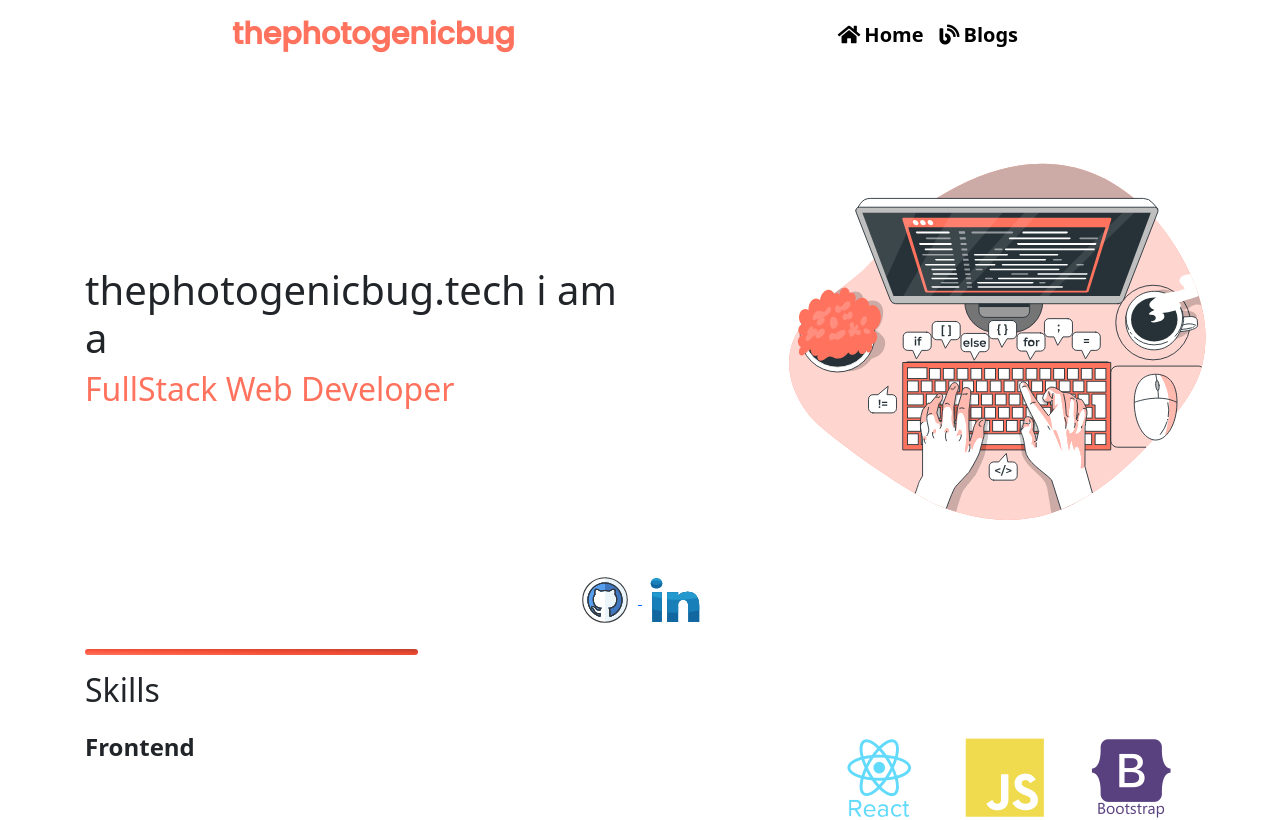
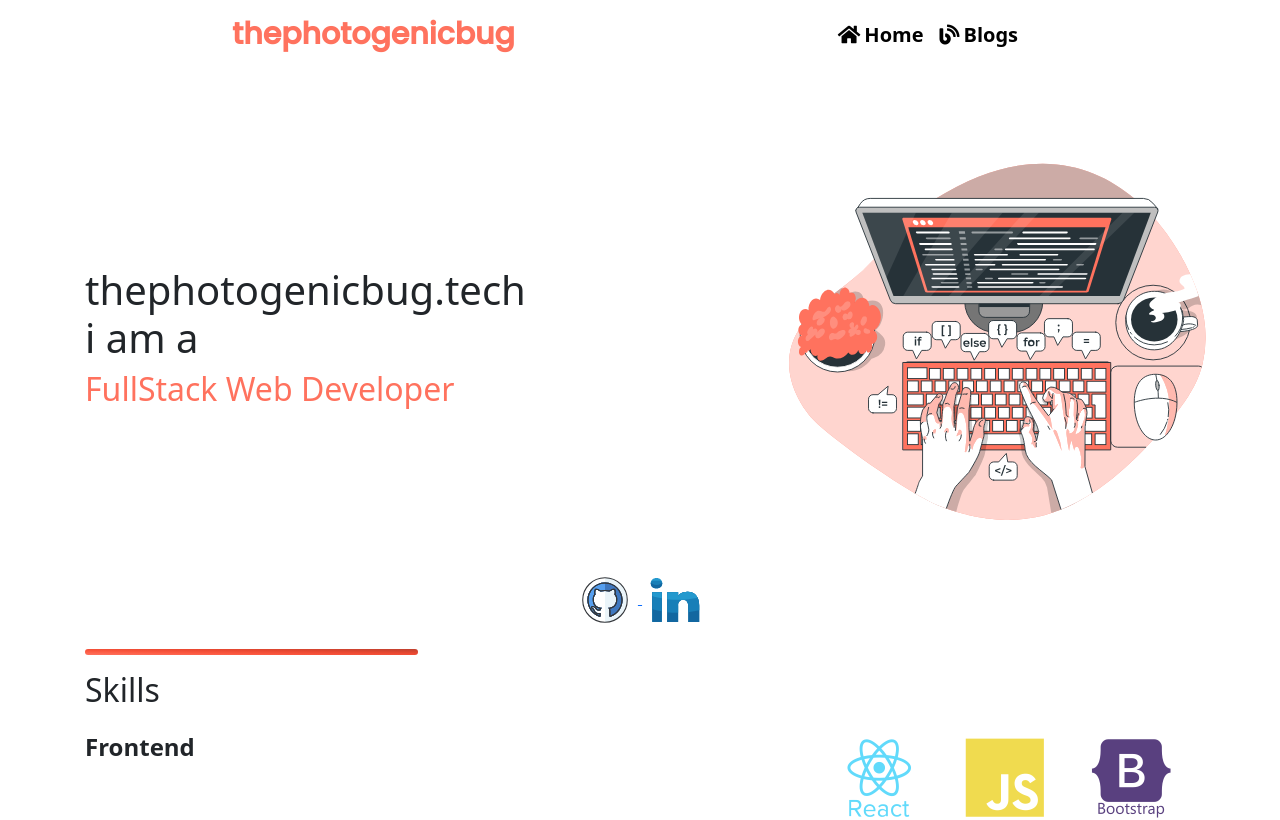
Before and after one commit to thephotogenicbug/Thephotogenicbug.tech-React-web-page, a React (Create React App) app: page / in a window 1280 px wide. Shown: the top 820 px of the page. Built offline with nearby package versions, Linux system fonts and the light colour scheme.

Commit message:
Align heading properly

```diff
--- a/src/Components/Home.js
+++ b/src/Components/Home.js
@@ -15,7 +15,7 @@ class Home extends Component{
             <div className="container mt-5">
             <div className="row">
                 <div className="col-md-6" id="about-top">
-                <h1>thephotogenicbug.tech i am a  <br/>
+                <h1>thephotogenicbug.tech <br/> <span id="span-title">i am a</span> <br/>
                 <span className="info-name">FullStack Web Developer</span></h1>
                 </div>
                 <div className="col-md-6">
```
